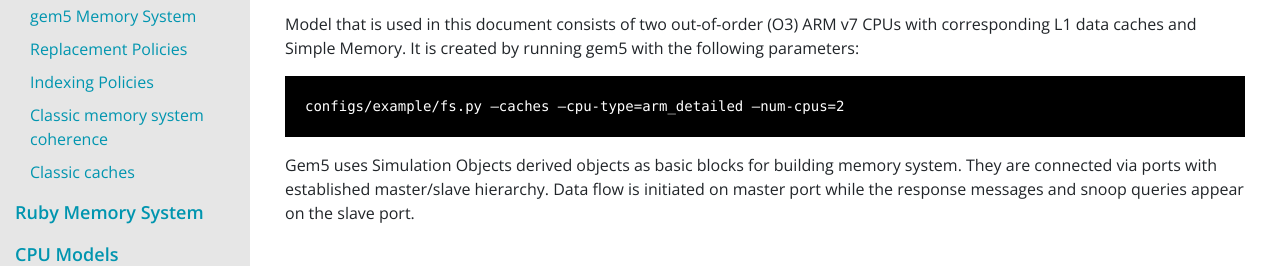
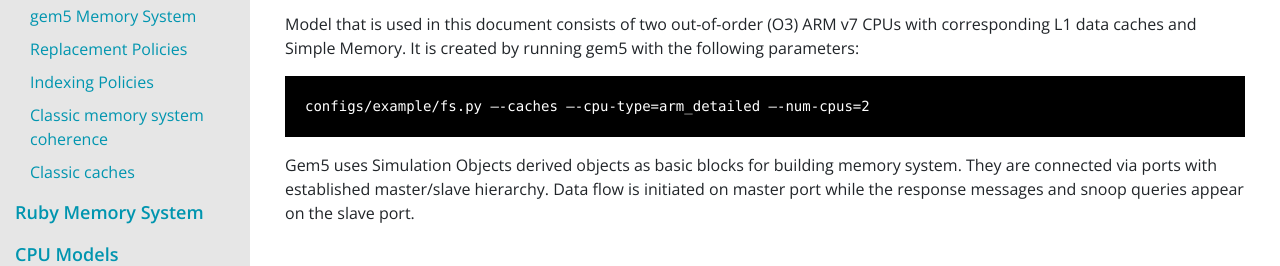
Before and after one commit to gem5/website, a Jekyll site: the page built from _pages/documentation/general_docs/memory_system/gem5_memory_system.md, in a window 1280 px wide and 900 px high. Shown: the part 373-639 px from the top of the window. Built offline with Jekyll 4.4.1, drawn with Linux system fonts in a browser that asks for light colours; nearby versions of some CDN libraries; some web fonts are replaced.

Commit message:
'-' to '--' for fs.py flags

````diff
--- a/_pages/documentation/general_docs/memory_system/gem5_memory_system.md
+++ b/_pages/documentation/general_docs/memory_system/gem5_memory_system.md
@@ -19,7 +19,7 @@
 running gem5 with the following parameters:
 
 ```
-configs/example/fs.py –caches –cpu-type=arm_detailed –num-cpus=2
+configs/example/fs.py –-caches –-cpu-type=arm_detailed –-num-cpus=2
 ```
 
 Gem5 uses Simulation Objects derived objects as basic blocks for building
````
